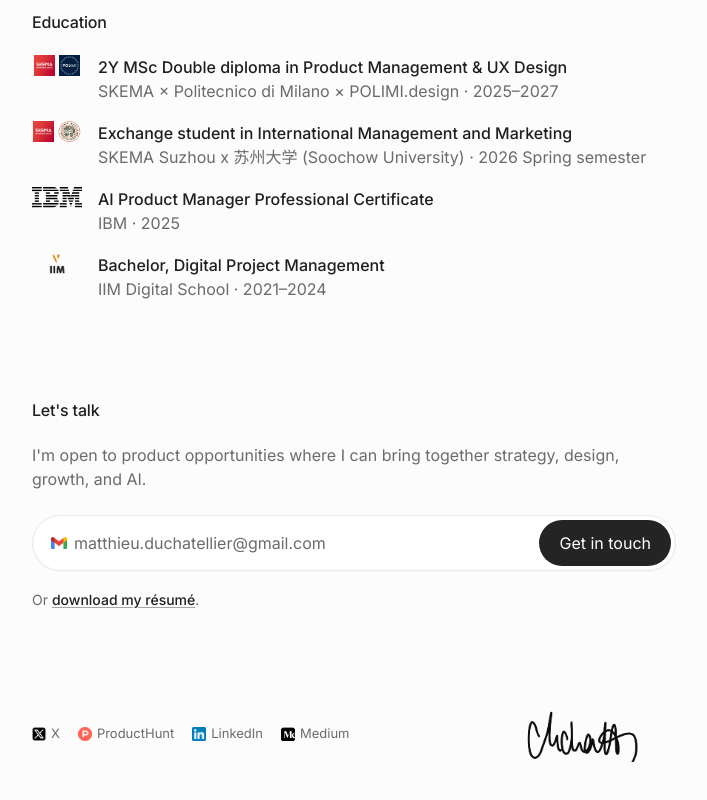
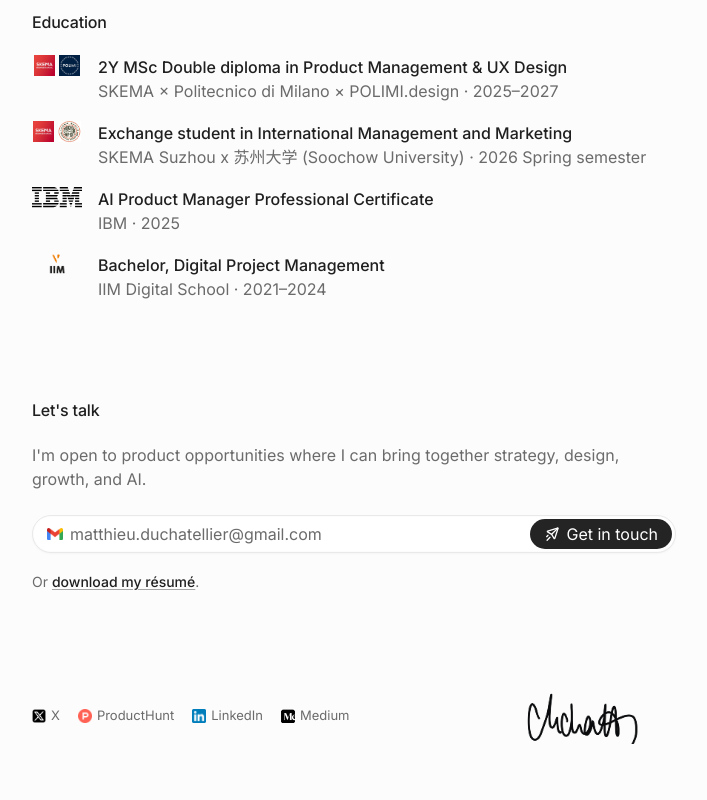
Before and after one commit to matthieu-pm/matthieu-pm, a Next.js app in the folder apps/web/: page / in a window 1280 px wide. Shown: the part 2299-3099 px from the top of the page, without its empty margins (286-993 px from the left). Built offline with nearby package versions, Linux system fonts and the light colour scheme.

Commit message:
Add icon to contact button

```diff
--- a/apps/web/app/page.module.css
+++ b/apps/web/app/page.module.css
@@ -390,7 +390,8 @@
   box-shadow:
     0 1px 2px rgb(0 0 0 / 3%),
     inset 0 0 0 1px rgb(0 0 0 / 1%);
-  padding: 4px 4px 4px 18px;
+  line-height: 22px;
+  padding: 3px 3px 3px 14px;
 }
 
 .contactBar > span {
@@ -421,13 +422,22 @@
 }
 
 .contactBar a {
+  display: inline-flex;
   flex: 0 0 auto;
+  align-items: center;
+  gap: 6px;
   border-radius: 999px;
   background: #242424;
   color: #fff;
-  padding: 11px 20px;
+  padding: 4px 14px;
   text-decoration: none;
   transition: background-color 160ms ease;
+}
+
+.contactButtonIcon {
+  width: 16px;
+  height: 16px;
+  flex: 0 0 16px;
 }
 
 .contactBar a:hover {
@@ -533,7 +543,7 @@
     align-items: stretch;
     border-radius: 18px;
     flex-direction: column;
-    padding: 14px;
+    padding: 6px;
   }
 
   .contactBar > span {
--- a/apps/web/app/page.tsx
+++ b/apps/web/app/page.tsx
@@ -496,7 +496,17 @@ export default function Page() {
             />
             <span>matthieu.duchatellier@gmail.com</span>
           </span>
-          <a href="mailto:matthieu.duchatellier@gmail.com">Get in touch</a>
+          <a href="mailto:matthieu.duchatellier@gmail.com">
+            <Image
+              className={styles.contactButtonIcon}
+              src="/icons/paper-plane-fast.svg"
+              alt=""
+              width={16}
+              height={16}
+              aria-hidden="true"
+            />
+            Get in touch
+          </a>
         </div>
         <p className={styles.contactNote}>
           Or{" "}
```
Also changed, not shown: apps/web/public/icons/paper-plane-fast.svg (added).
